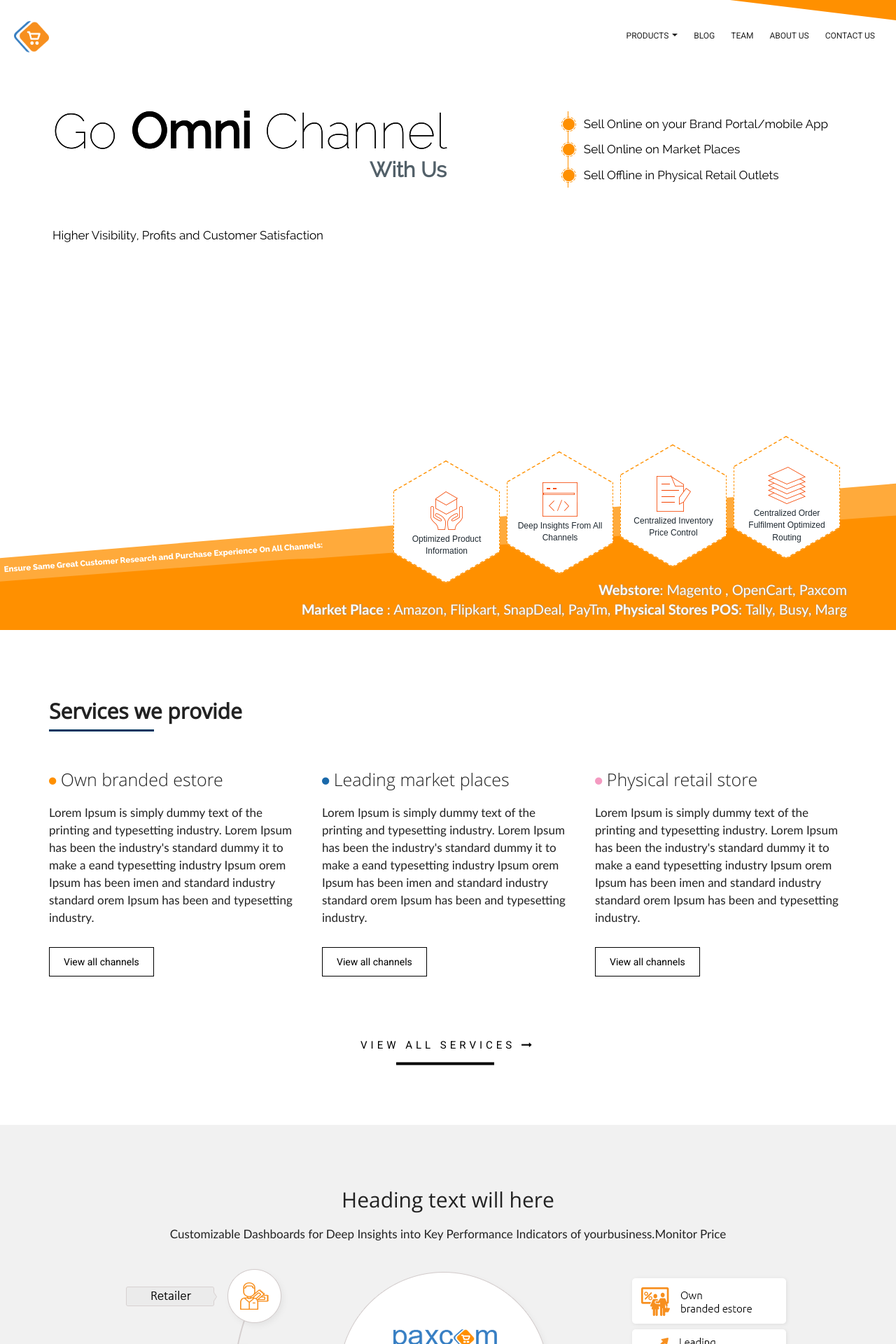
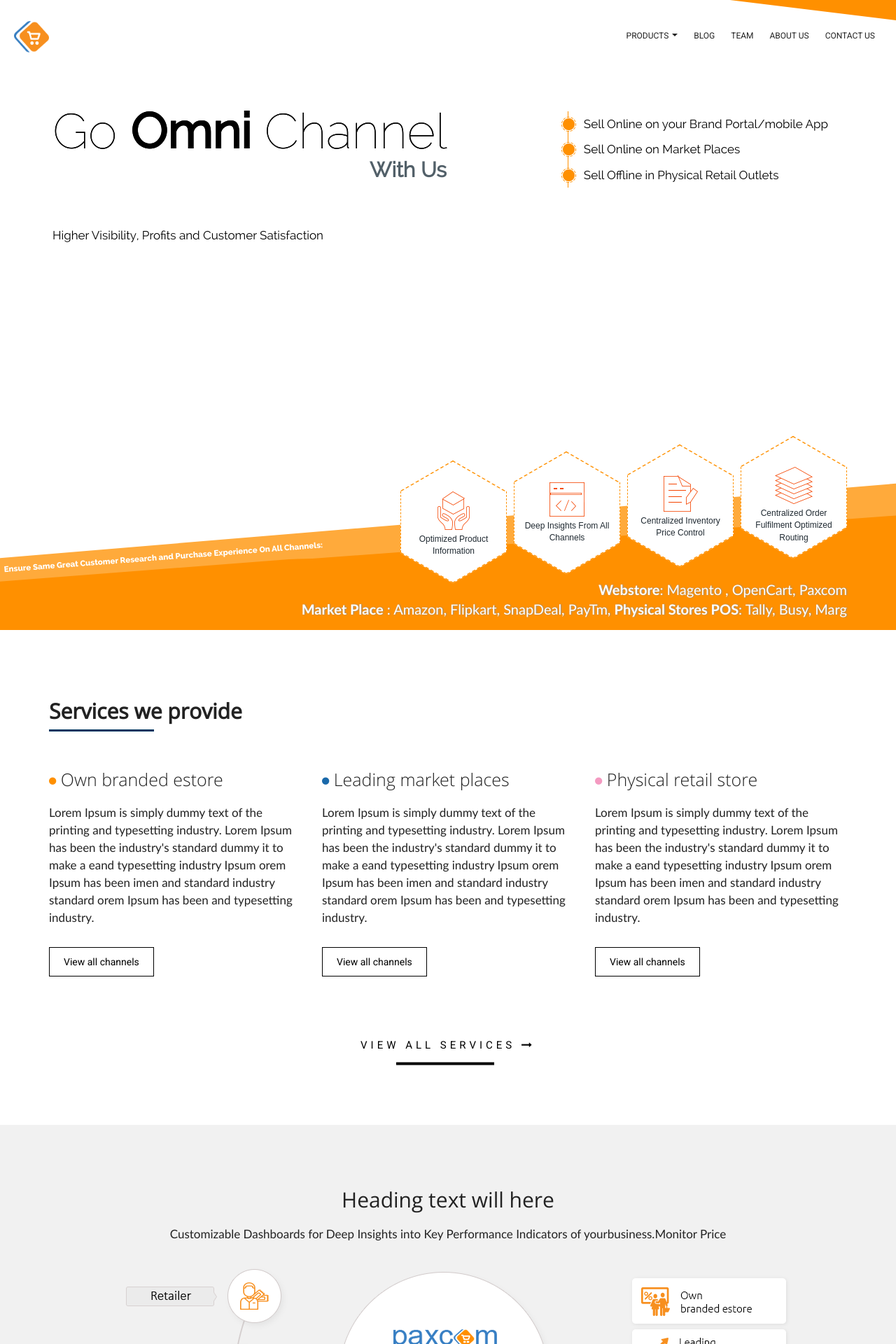
Before and after one commit to paxcom/paxcom.github.io, a Jekyll site: the page built from index.md, in a window 1280 px wide. Shown: the top 1920 px of the page at 70% size. Built offline with Jekyll 4.4.1, drawn with Linux system fonts in a browser that asks for light colours; comment, search, counter and statistics services are not loaded.

Commit message:
css updates

```diff
--- a/css/style.css
+++ b/css/style.css
@@ -1099,6 +1099,7 @@
 	background-color: #ffffff;
 	border-left: dashed 1px #ff9306;
 	border-right: dashed 1px #ff9306;
+	right:-10px;
 }
 ul.icons-group li a {
 	text-align: center;
@@ -1962,7 +1963,7 @@
 
 .meta-info ul{ margin:0px !important; padding:0px;}
  .meta-info li{ list-style:none; font-family:calibri;  background-color:#fff; box-shadow:0px 3px 0px #E5E5E5; border:solid 1px #eaeaea;  color:#828282; display:inline-block;
- padding:0px 8px !important; font-size:14px !important; position:relative}
+ padding:0px 8px !important; font-size:14px !important; position:relative; margin-top:5px;}
  .meta-info li span{color:#2E2E2E}
 
  .blog-right-sidebar{  margin-bottom:30px; background-color:#eee; padding-bottom:30px; }
```
